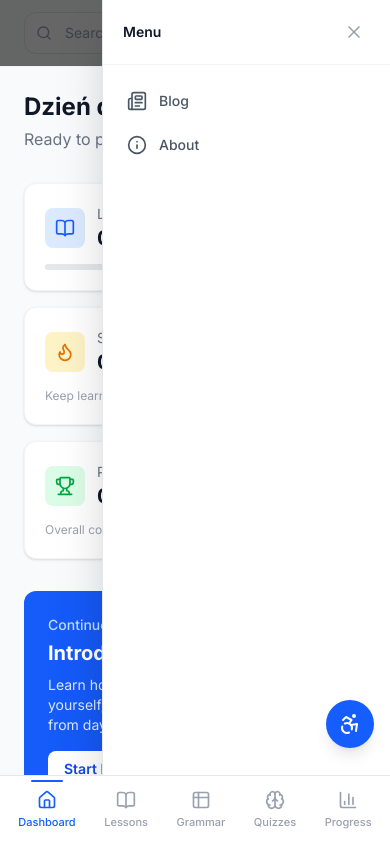
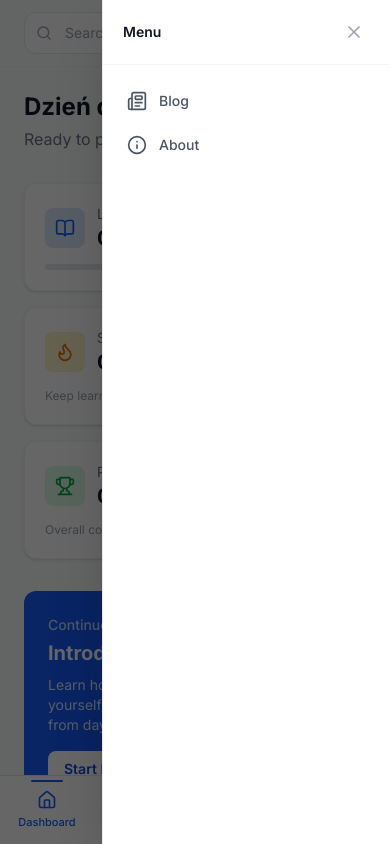
Before and after one commit to basedshiloh/Polish-Language-Learning, a Next.js app: page / in a window 390 px wide. Both pictures are taken after a click on the button 348 px from the left and 33 px from the top of the page. Shown: the top 844 px of the page. Built offline with nearby package versions, Linux system fonts and the light colour scheme.

Commit message:
Refactor MobileMenu component to enhance rendering with createPortal and improve overlay functionality

```diff
--- a/src/components/layout/MobileMenu.tsx
+++ b/src/components/layout/MobileMenu.tsx
@@ -1,6 +1,7 @@
 'use client';
 
 import { useState, useEffect } from 'react';
+import { createPortal } from 'react-dom';
 import Link from 'next/link';
 import { usePathname } from 'next/navigation';
 import { Menu, X } from 'lucide-react';
@@ -8,7 +9,10 @@ import { EXTRA_NAV_ITEMS } from '@/lib/constants';
 
 export default function MobileMenu() {
   const [open, setOpen] = useState(false);
+  const [mounted, setMounted] = useState(false);
   const pathname = usePathname();
+
+  useEffect(() => setMounted(true), []);
 
   useEffect(() => {
     if (!open) return;
@@ -33,18 +37,20 @@ export default function MobileMenu() {
         <Menu className="w-5 h-5" />
       </button>
 
-      {/* Overlay — always mounted, fades in/out, click to close */}
+      {mounted && createPortal(
+        <>
+          {/* Overlay — fades in/out, click to close */}
           <div
             onClick={() => setOpen(false)}
-        className={`fixed inset-0 z-50 bg-black/60 md:hidden transition-opacity duration-300 ${
+            className={`fixed inset-0 z-[60] bg-black/60 md:hidden transition-opacity duration-300 ${
               open ? 'opacity-100' : 'opacity-0 pointer-events-none'
             }`}
             aria-hidden={!open}
           />
 
-      {/* Drawer — always mounted, slides in from the right */}
+          {/* Drawer — slides in from the right */}
           <aside
-        className={`fixed top-0 right-0 z-50 h-screen w-72 max-w-[80%] bg-white dark:bg-gray-900 border-l border-gray-200 dark:border-gray-800 shadow-2xl md:hidden transition-transform duration-300 ease-out ${
+            className={`fixed top-0 right-0 z-[60] h-screen w-72 max-w-[80%] bg-white dark:bg-gray-900 border-l border-gray-200 dark:border-gray-800 shadow-2xl md:hidden transition-transform duration-300 ease-out ${
               open ? 'translate-x-0' : 'translate-x-full'
             }`}
             role="dialog"
@@ -82,6 +88,9 @@ export default function MobileMenu() {
               })}
             </nav>
           </aside>
+        </>,
+        document.body
+      )}
     </>
   );
 }
```
Lines whose indentation alone changed are shown as unchanged.
